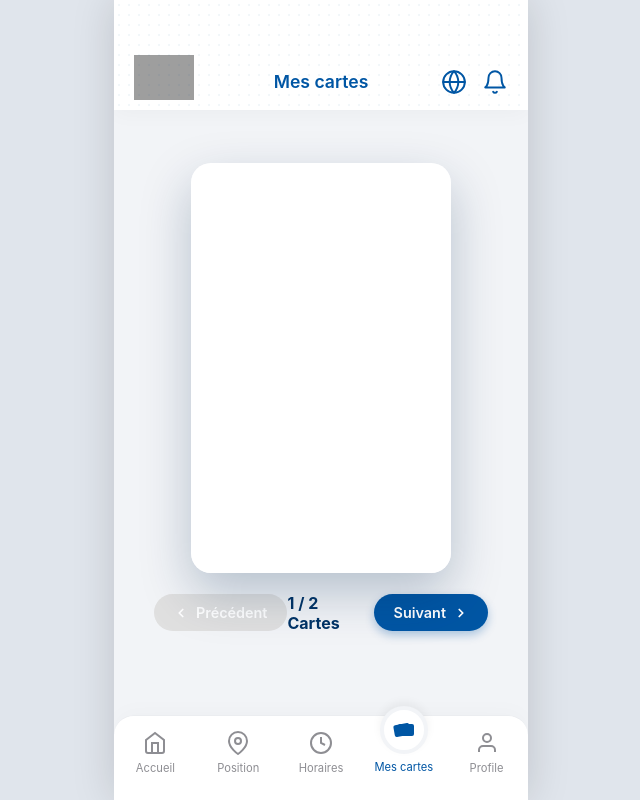
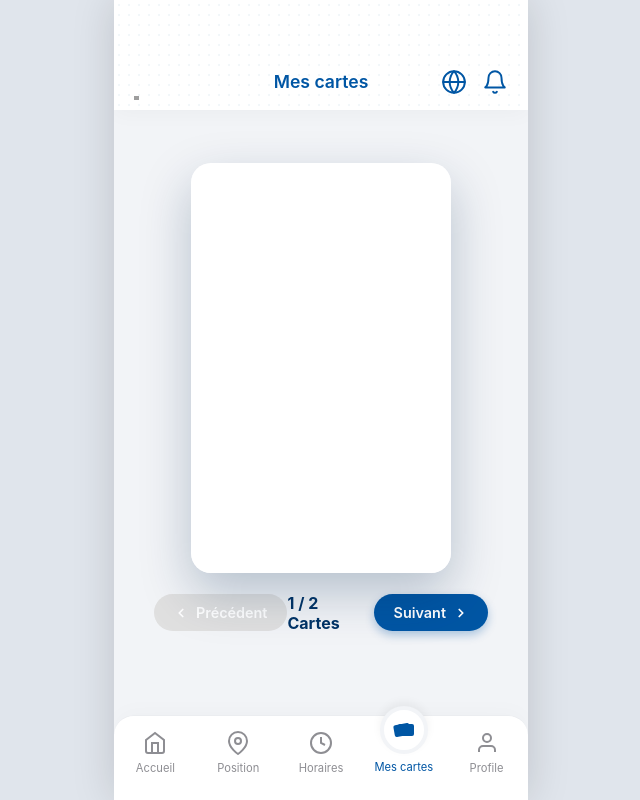
Before and after one commit to wail223/Mes-cartes-Setram, a plain HTML site: page index.html in a window 1280 px wide. Shown: the whole page, without its empty margins (319-959 px from the left). Drawn offline with Linux system fonts and the light colour scheme; grey boxes are pictures that could not be loaded.

Commit message:
Update index.html

```diff
--- a/index.html
+++ b/index.html
@@ -58,7 +58,7 @@
 
         /* --- LOGO ÉDITABLE --- */
         .logo-setram-img {
-            height: 45px; /* Ajustez la taille ici */
+            height: 4px; /* Ajustez la taille ici */
             width: auto;
             object-fit: contain;
             margin-bottom: -5px; /* Petit ajustement d'alignement */
```
